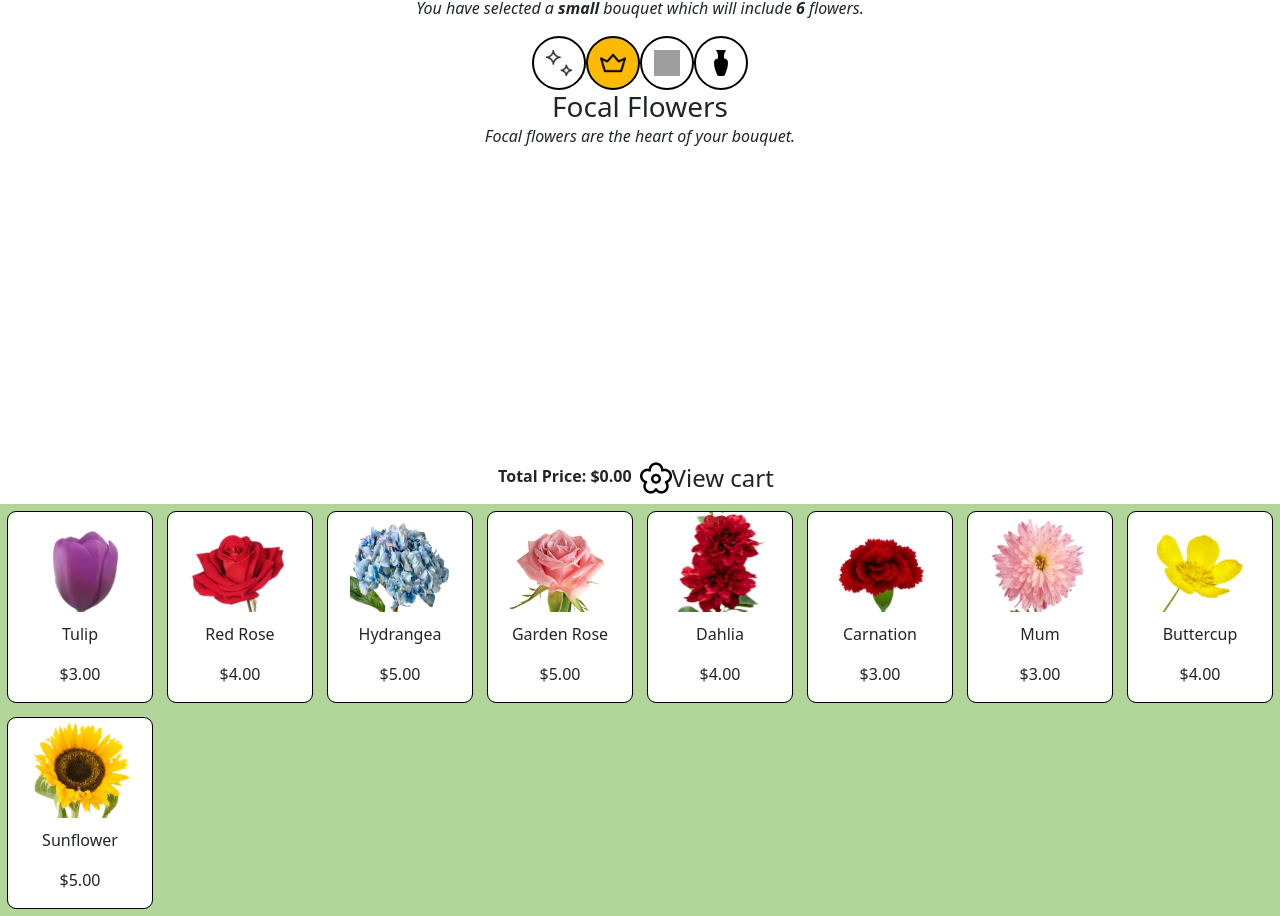
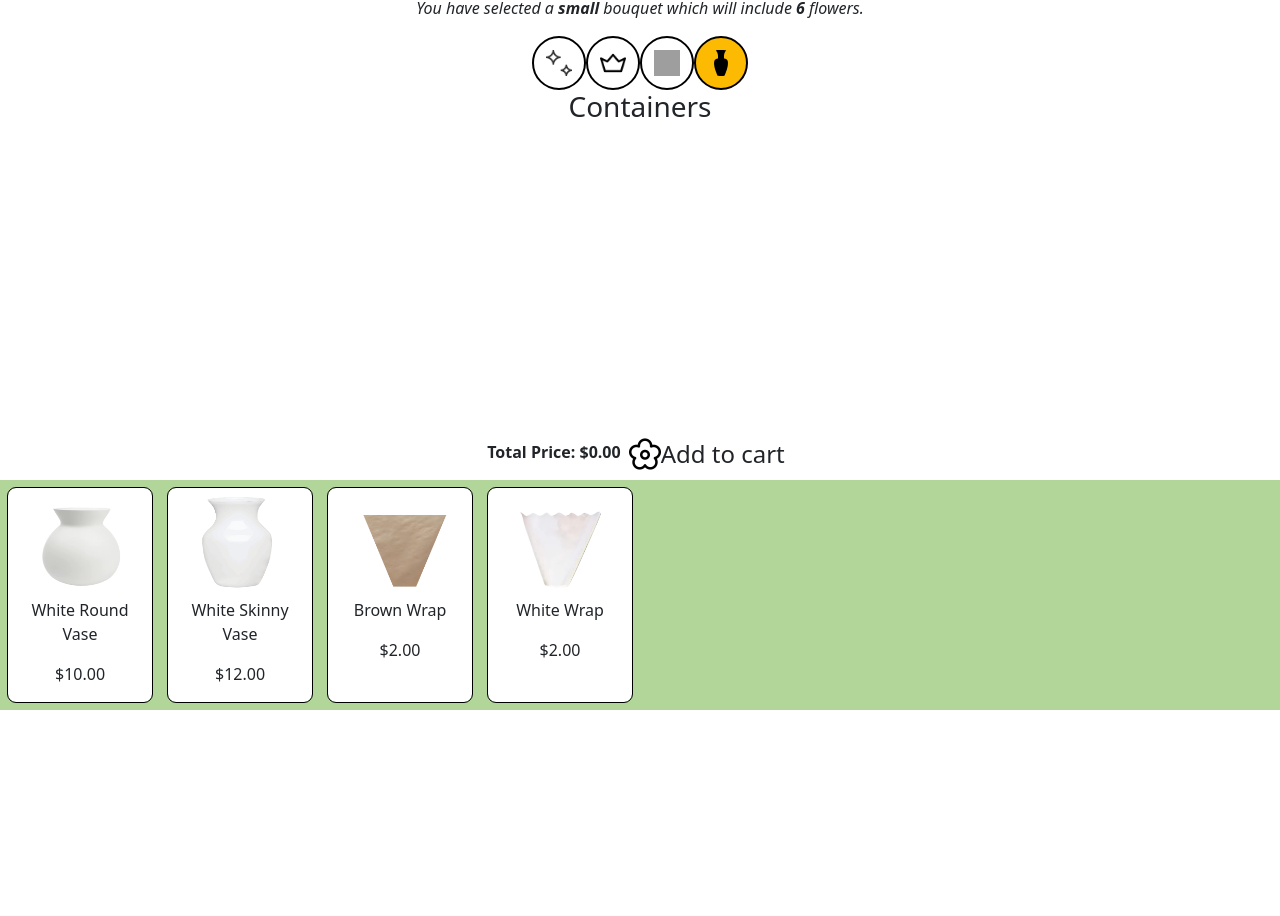
Before and after one commit to 394-w24/BloomCraft2, a React (Vite) app: page /bouquetbuilder in a window 1280 px wide. Shown: the part 199-1115 px from the top of the page. After the commit the page ends 909 px from the top, so only its background shows below. Built offline with nearby package versions, Linux system fonts and the light colour scheme; grey boxes are pictures that could not be loaded.

Commit message:
starting with container and changed text to add to cart

```diff
--- a/src/components/BouquetBuilder.jsx
+++ b/src/components/BouquetBuilder.jsx
@@ -29,7 +29,7 @@ const BouquetBuilder = ({
   templatePreferences,
   preferredBouquetsize,
 }) => {
-  const [selectedFlowerType, setSelectedFlowerType] = useState("Focal");
+  const [selectedFlowerType, setSelectedFlowerType] = useState("Container");
   const [focalFlowers, setFocalFlowers] = useState([]);
   const [fillerFlowers, setFillerFlowers] = useState([]);
   const [foliageFlowers, setFoliageFlowers] = useState([]);
@@ -480,8 +480,7 @@ const BouquetBuilder = ({
               aria-label="cart"
               onClick={() => setCartView(!cartView)}
             >
-              <img src="/icons/flower.png" style={{ width: "2rem" }}></img> View
-              cart
+              <img src="/icons/flower.png" style={{ width: "2rem" }}></img> Add to cart
             </IconButton>
           </div>
 
```
